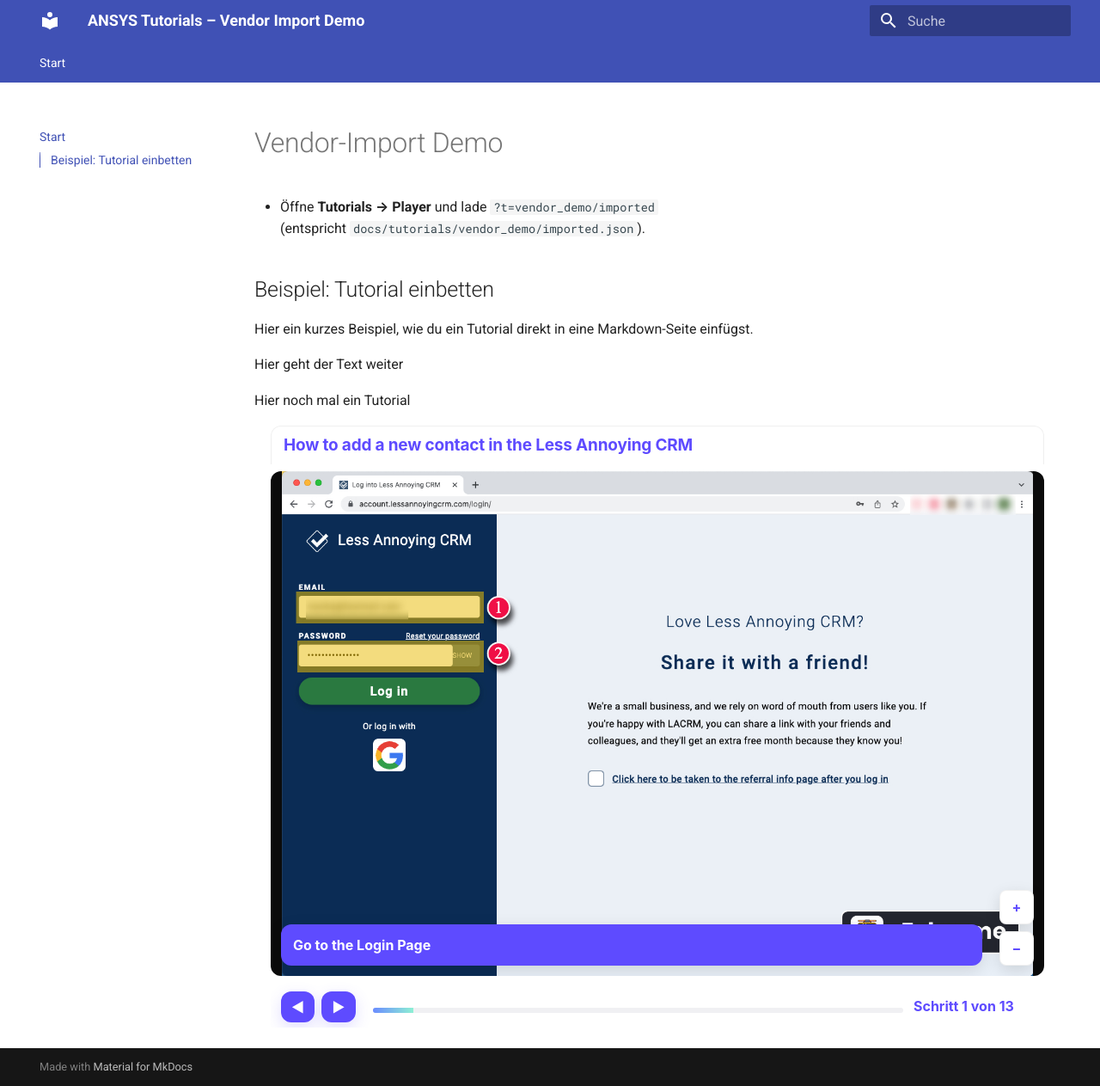
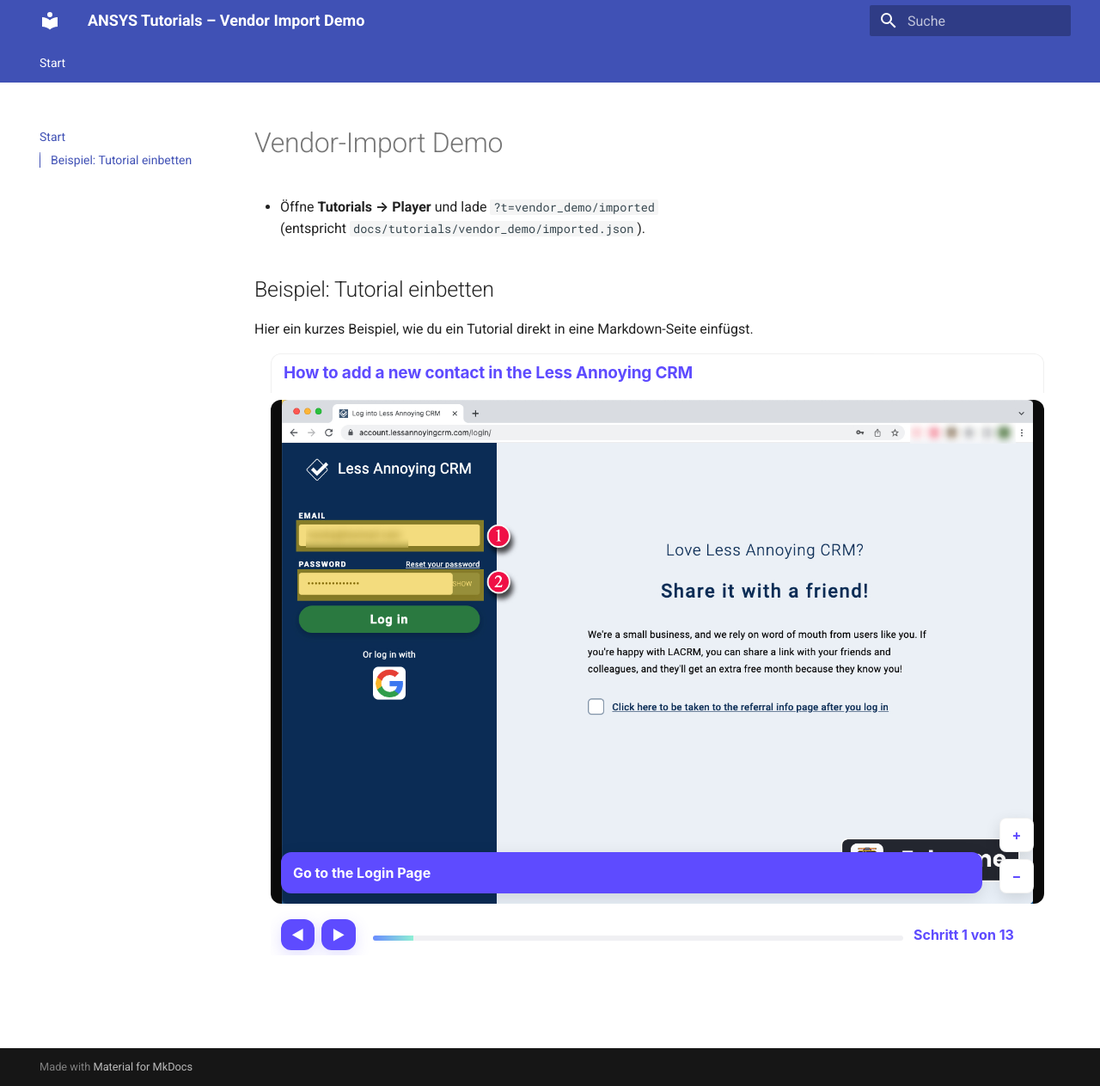
Before and after one commit to prof-schoenfelder-lab/Strukturmechanik, an MkDocs documentation site: the page built from docs/index.md, in a window 1280 px wide and 1263 px high. Shown: the whole window at 86% size. Built offline with MkDocs 1.6.1 and Material for MkDocs 9.7.7, drawn with Linux system fonts in a browser that asks for light colours.

Commit message:
test comiit

```diff
--- a/docs/index.md
+++ b/docs/index.md
@@ -7,10 +7,6 @@
 
 Hier ein kurzes Beispiel, wie du ein Tutorial direkt in eine Markdown-Seite einfügst.
 
-Hier geht der Text weiter
-
-Hier noch mal ein Tutorial
-
 <div class="tutorial-embed"
    data-tutorial="/assets/tutorials/vendor_demo"
    style="width:900px">
```
